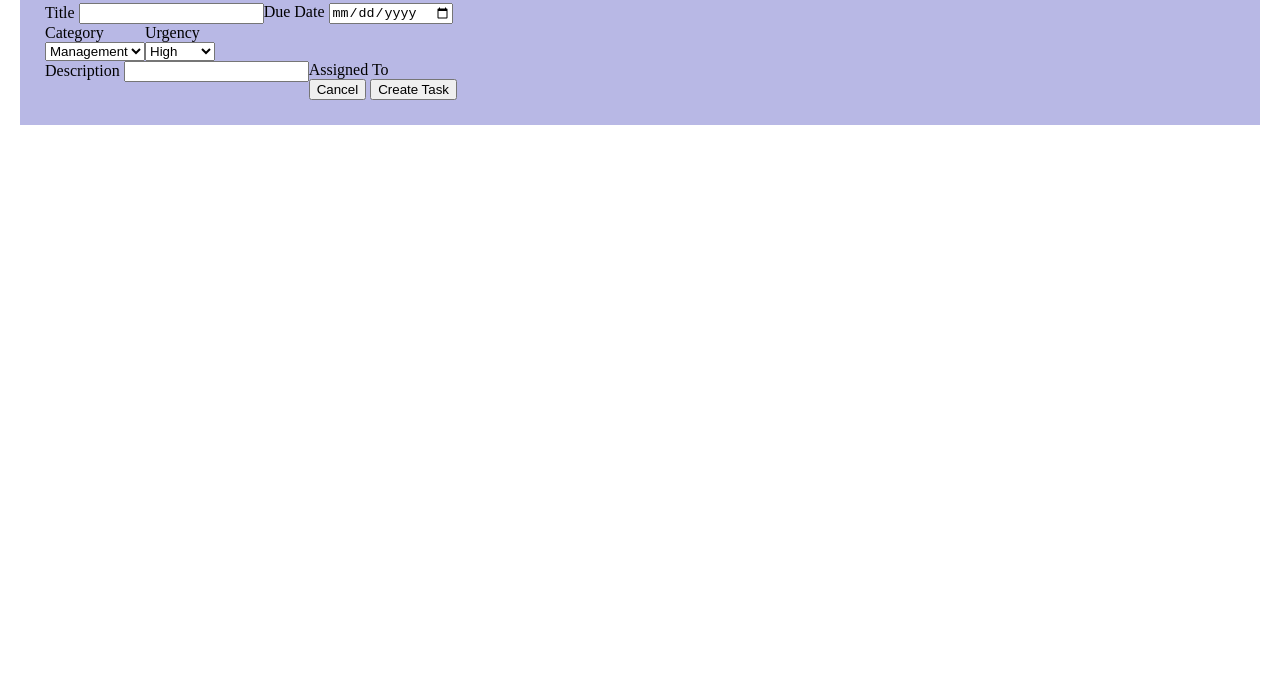
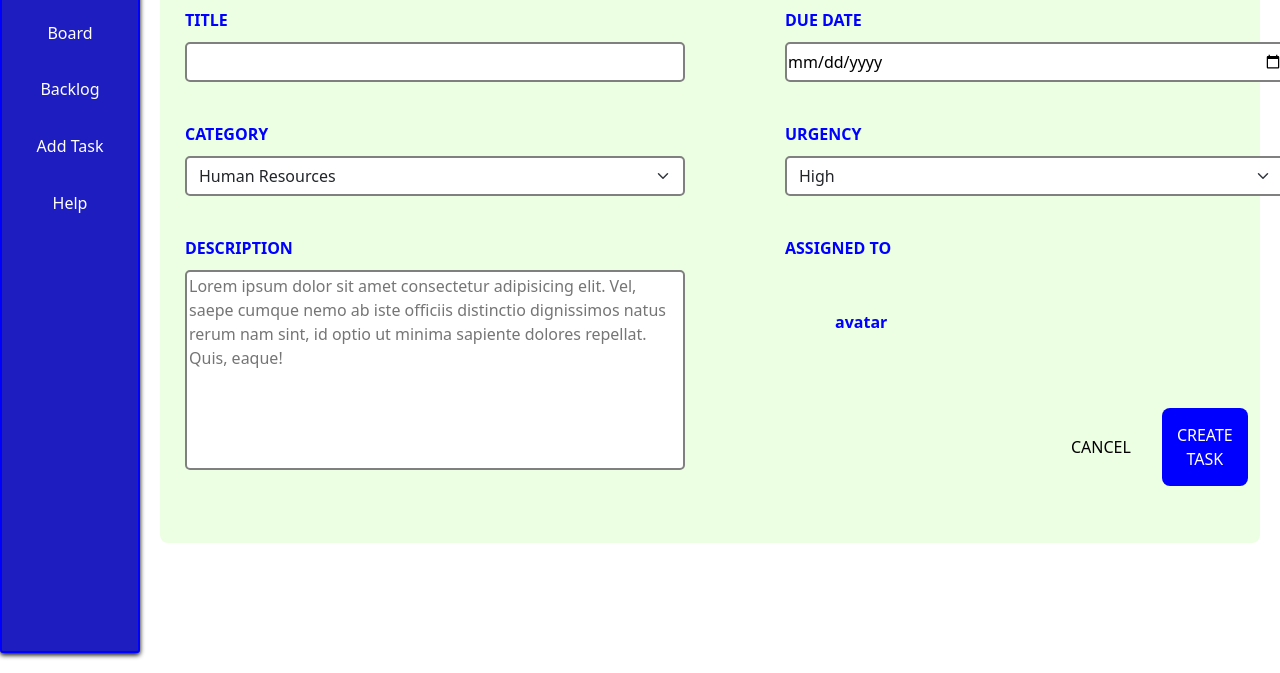
Before and after one commit to s-codemann/MyKanban, a website: page addTask.html in a window 1280 px wide. Shown: the part 127-800 px from the top of the page. Drawn offline with nearby package versions, Linux system fonts and the light colour scheme; files whose address does not match are found by name.

Commit message:
oficiall v1

```diff
--- a/addTask.css
+++ b/addTask.css
@@ -1,5 +1,20 @@
 body {
   margin: 0;
+  font-family: 'PT Sans', sans-serif;
+}
+
+.bold {
+  font-weight: bold;
+}
+
+.secondSection span {
+  font-weight: bold;
+  color:blue
+}
+
+.allContainers {
+  margin-left: 140px;
+  position: relative;
 }
 
 .firstSection {
@@ -8,8 +23,14 @@
 
 .secondSection {
   margin: 20px;
-        background-color: rgba(8, 8, 165, 0.288);
+  background-color: #edffe3;
   padding: 25px;
+  max-height: 70vh;
+  border-radius: 8px;
+}
+
+.secondSection span {
+  margin-bottom: 10px;
 }
 
 .d-flex {
@@ -20,3 +41,102 @@
   display: flex;
   flex-direction: column;
 }
+
+.titleDiv {
+  width: 550px;
+  margin-right: 100px;
+  margin-bottom: 40px;
+}
+
+.titleDiv input {
+  height: 40px;
+  border-radius: 5px;
+  border: 2px solid grey;
+  width: 500px;
+}
+
+.dueDateDiv {
+  margin-right: 100px;
+  margin-bottom: 40px;
+}
+
+.dueDateDiv input {
+  height: 40px;
+  border-radius: 5px;
+  border: 2px solid grey;
+  width: 500px;
+}
+
+.form-select {
+  height: 40px;
+  border-radius: 5px;
+  border: 2px solid grey !important;
+  width: 500px;
+}
+
+.categoryDiv {
+  width: 550px;
+  margin-right: 100px;
+  margin-bottom: 40px;
+}
+
+.categoryDiv select {
+  height: 40px;
+  border-radius: 5px;
+  border: 2px solid grey;
+  width: 500px;
+}
+
+.urgencyDiv {
+  margin-right: 100px;
+  margin-bottom: 40px;
+}
+.urgencyDiv select {
+    height: 40px;
+  border-radius: 5px;
+  border: 2px solid grey;
+  width: 500px;
+}
+
+.descriptionDiv{
+  width: 550px;
+  margin-right: 100px;
+  margin-bottom: 40px;
+}
+
+.descriptionDiv textarea {
+  height: 200px;
+  border-radius: 5px;
+  border: 2px solid grey;
+  width: 500px;
+  text-align: start;
+  resize: none;
+
+}
+
+.actionsDiv {
+  margin-right: 100px;
+  margin-bottom: 40px;
+}
+
+.avatars{
+  margin: 50px ;
+}
+
+.actionButtons{
+
+  margin-left: 280px;
+}
+
+.actionButtons button {
+  background: none;
+  border: none;
+}
+
+.createBtn{
+  background-color: blue !important;
+  color: white;
+  padding: 15px;
+  margin-left: 25px;
+  border-radius: 8px;
+}
--- a/addTask.html
+++ b/addTask.html
@@ -2,69 +2,84 @@
 <html lang="en">
 
 <head>
-    <meta charset="UTF-8">
-    <meta http-equiv="X-UA-Compatible" content="IE=edge">
-    <meta name="viewport" content="width=device-width, initial-scale=1.0">
+    <meta charset="UTF-8"/>
+    <meta http-equiv="X-UA-Compatible" content="IE=edge"/>
+    <meta name="viewport" content="width=device-width, initial-scale=1.0"/>
     <title>addTask</title>
-    <link rel="stylesheet" href="addTask.css">
+    <link rel="stylesheet" href="addTask.css"/>
+    <link rel="stylesheet" href="sidebar.css"/>
+    <link href="https://cdn.jsdelivr.net/npm/bootstrap@5.2.0-beta1/dist/css/bootstrap.min.css" rel="stylesheet" integrity="sha384-0evHe/X+R7YkIZDRvuzKMRqM+OrBnVFBL6DOitfPri4tjfHxaWutUpFmBp4vmVor" crossorigin="anonymous"/>
+    <script defer src="sidebar.js"></script>
+    <script src="https://cdn.jsdelivr.net/npm/bootstrap@5.2.0-beta1/dist/js/bootstrap.bundle.min.js"
+        integrity="sha384-pprn3073KE6tl6bjs2QrFaJGz5/SUsLqktiwsUTF55Jfv3qYSDhgCecCxMW52nD2"
+        crossorigin="anonymous"></script>
+        <link rel="preconnect" href="https://fonts.googleapis.com">
+<link rel="preconnect" href="https://fonts.gstatic.com" crossorigin>
+<link href="https://fonts.googleapis.com/css2?family=PT+Sans:wght@400;700&display=swap" rel="stylesheet">
 </head>
-
 <body>
+    <div id="sidebar-cont"></div>
+    <div class="allContainers">
         <div class="firstSection">
-        <h2>Add Task</h2>
+            <h2 class="bold">Add Task</h2>
             <span>Learning Managment System Projekt</span>
         </div>
         <div class="secondSection">
             <div class="firstRow d-flex">
-            <div class="titleDiv">
-                <span>Title</span>
-                <input type="text">
+                <div class="titleDiv d-flex-col">
+                    <span>TITLE</span>
+                    <input type="text"/>
                 </div>
-            <div class="dueDateDiv">
-                <span>Due Date</span>
-                <input type="date">
+                <div class="dueDateDiv d-flex-col">
+                    <span>DUE DATE</span>
+                    <input type="date"/>
                 </div>
             </div>
             <div class="secondRow d-flex">
-            <div class="categoryDiv">
-                <span>Category</span>
-                <form action="">
-                    <select name="categories" id="categories">
-                        <option value="managment">Management</option>
+                <div class="categoryDiv d-flex-col">
+                    <span>CATEGORY</span>
+                    <select class="form-select" aria-label="Default select example">
+
+                        <option value="humanResources">Human Resources</option>
+                        <option value="marketing">Marketing</option>
                         <option value="production">Production</option>
                         <option value="sales">Sales</option>
-                        <option value="marketing">Marketing</option>
                         <option value="warehouse">Warehouse</option>
                     </select>
-                </form>
                 </div>
-            <div class="urgencyDiv">
-                <span>Urgency</span>
-                <form action="">
-                    <select name="urgency" id="urgency">
+                <div class="urgencyDiv d-flex-col">
+                    <span>URGENCY</span>
+                    <select class="form-select" aria-label="Default select example">
                         <option value="high">High</option>
                         <option value="medium">Medium</option>
                         <option value="low">Low</option>
                         </select>
-                </form>
                 </div>
+
             </div>
             <div class="thirdRow d-flex">
-            <div class="descriptionDiv">
-                <span>Description</span>
-                <input type="text">
+                <div class="descriptionDiv d-flex-col">
+                    <span>DESCRIPTION</span>
+                    <textarea size="200" style="font-size:12pt;height:200px;width:500px;" placeholder="Lorem ipsum dolor sit amet consectetur adipisicing elit. Vel, saepe cumque nemo ab iste officiis distinctio dignissimos natus rerum nam sint, id optio ut minima sapiente dolores repellat. Quis, eaque!"></textarea>
                 </div>
-            <div class="assignedToDiv">
-                <span>Assigned To</span>
-                <div class="avatarDiv"></div>
-                <div class="actionsDiv">
-                    <button>Cancel</button>
-                    <button>Create Task</button>
+                <div class="actionsDiv ">
+                    <span>ASSIGNED TO
+                        <div class="">
+                        <div class="avatars">avatar</div>
+                        <div><img src="img/" alt=""></div>
+                        </div>
+                    </span>
+                    <div class="actionButtons d-flex">
+                        <button class="cancelBtn">CANCEL</button>
+                        <button class="createBtn">CREATE TASK</button>
                     </div>
                 </div>
             </div>
         </div>
 
+    </div>
+
+
 </body>
 
 </html>
--- /dev/null
+++ b/mokup/Font.txt
@@ -0,0 +1 @@
+Verwendete Font: PT Sans
--- /dev/null
+++ b/mokup/attribution.txt
@@ -0,0 +1,3 @@
+Folgender Satz muss in den Footer:
+
+Logos stammen u. A.von <a href="https://icons8.com">https://icons8.com</a>
--- a/sidebar.css
+++ b/sidebar.css
@@ -12,11 +12,13 @@
     box-shadow: 0 2px 5px 0px black;
     border-radius: 3px;
 }
+
 .logo {
     width: 50px;
     margin-left: 20%;
     margin-top: 30px;
 }
+
 .navCont {
     height: 30%;
     width: 100%;
@@ -28,6 +30,7 @@
     align-items: center;
     justify-content: space-evenly;
 }
+
 .link {
     display: flex;
     justify-content: center;
@@ -37,10 +40,12 @@
     cursor: pointer;
     position: relative;
 }
+
 .link::after {
     content: "";
     height: 0%;
 }
+
 .link:hover::after {
     content: "";
     position: absolute;
@@ -49,6 +54,5 @@
     width: 5px;
     bottom: 0;
     left: 2px;
-
     transition: all 300ms;
 }
--- a/sidebar.js
+++ b/sidebar.js
@@ -1,4 +1,4 @@
 fetch("./sidebar.html")
-  //fetches sidebar
-  .then((res) => res.text())
-  .then((text) => (document.getElementById("sidebar-cont").innerHTML = text));
+    //fetches sidebar
+    .then((res) => res.text())
+    .then((text) => (document.getElementById("sidebar-cont").innerHTML = text));
```
Also changed, not shown: index.html (+1 -1 lines), mokup/AddTask.PNG (added), mokup/Backlog.PNG (added), mokup/Board.PNG (added), mokup/chevron .png (added), mokup/icon plus.png (added), mokup/icons8-calendar-150.png (added), mokup/icons8-plus.png (added), mokup/joinlogo.png (added), mokup/logo.png (added), mokup/used fonts/Option 1 Copy 13.jpg (added), mokup/used fonts/Option 1 Copy 14.jpg (added), mokup/used fonts/Option 1 Copy 18.jpg (added). Lines whose indentation alone changed are shown as unchanged.
